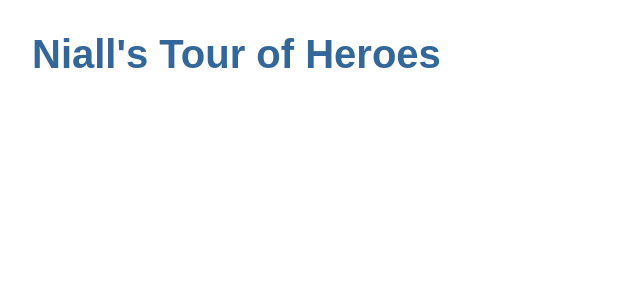
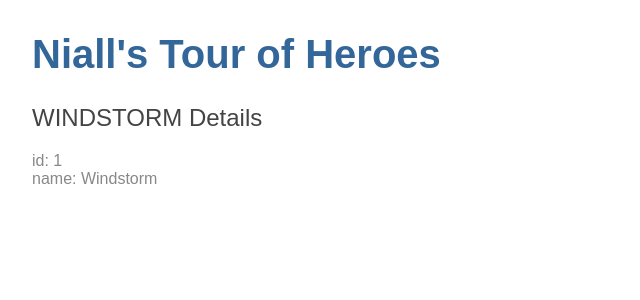
Before and after one commit to njriordan/tour-of-heroes, an Angular app: page / in a window 1280 px wide. Shown: the top 300 px of the page, without its empty margins (0-640 px from the left). Built offline with nearby package versions, Linux system fonts and the light colour scheme.

Commit message:
Create first component

```diff
--- a/src/app/app.component.html
+++ b/src/app/app.component.html
@@ -1 +1,2 @@
 <h1>{{ title }}</h1>
+<app-heroes></app-heroes>
--- a/src/app/app.module.ts
+++ b/src/app/app.module.ts
@@ -2,10 +2,12 @@
 import { NgModule } from '@angular/core';
 
 import { AppComponent } from './app.component';
+import { HeroesComponent } from './heroes/heroes.component';
 
 @NgModule({
   declarations: [
-    AppComponent
+    AppComponent,
+    HeroesComponent
   ],
   imports: [
     BrowserModule
--- /dev/null
+++ b/src/app/hero.ts
@@ -0,0 +1,4 @@
+export class Hero {
+  id: number;
+  name: string;
+}
--- /dev/null
+++ b/src/app/heroes/heroes.component.html
@@ -0,0 +1,3 @@
+<h2>{{hero.name | uppercase}} Details</h2>
+<div><span>id: </span>{{hero.id}}</div>
+<div><span>name: </span>{{hero.name}}</div>
--- /dev/null
+++ b/src/app/heroes/heroes.component.ts
@@ -0,0 +1,20 @@
+import { Component, OnInit } from '@angular/core';
+import { Hero } from '../hero';
+
+@Component({
+  selector: 'app-heroes',
+  templateUrl: './heroes.component.html',
+  styleUrls: ['./heroes.component.css']
+})
+export class HeroesComponent implements OnInit {
+  hero: Hero = {
+    id: 1,
+    name: 'Windstorm',
+  };
+
+  constructor() { }
+
+  ngOnInit() {
+  }
+
+}
```
Also changed, not shown: src/app/heroes/heroes.component.css (added), 1 other file (tests, documents, lock files or other folders).
